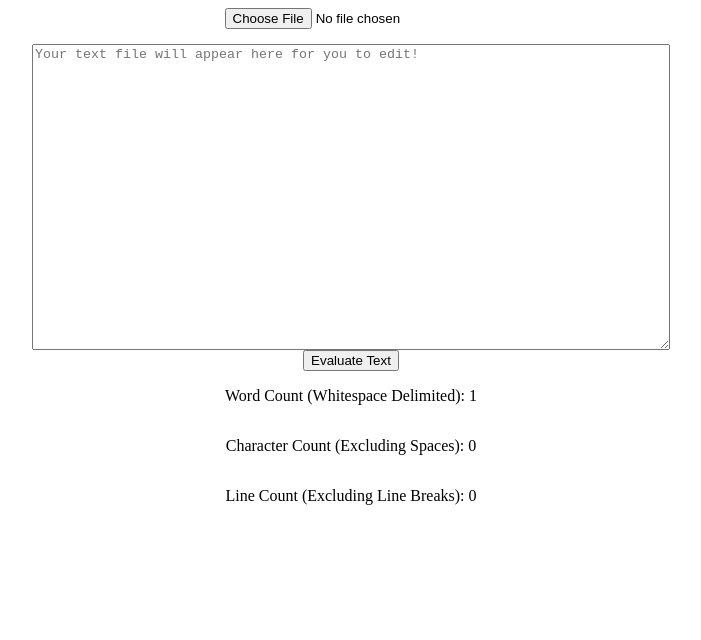
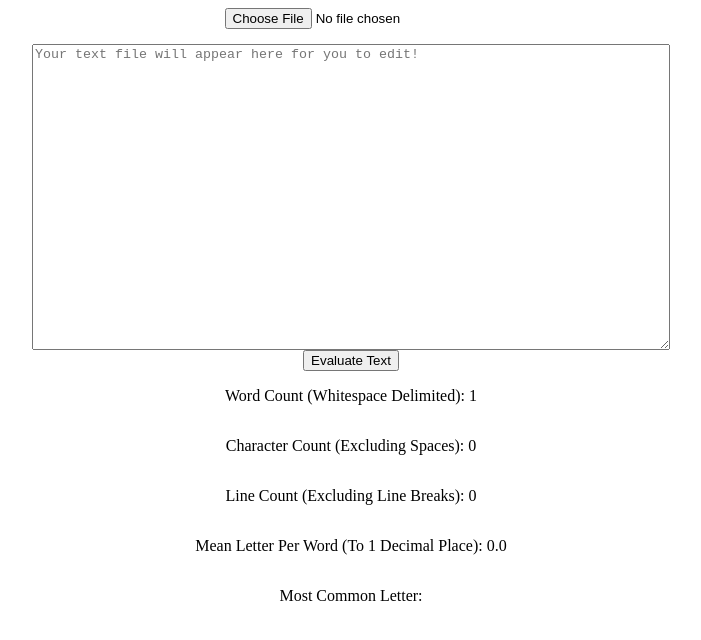
Before and after one commit to ZyaxitronED/Text-Stat-Test, a plain HTML site: page index.html in a window 1280 px wide. Both pictures are taken after a click on the button "Evaluate Text". Shown: the whole page, without its empty margins (289-990 px from the left). Drawn offline with Linux system fonts and the light colour scheme.

Commit message:
Most common letter and mean calculations added .
Most common letter calculation added that also disregards spaces. This would result in a blank value being returned, but I used regex to filter out the spaces from the equation.
Also added a calculation for the mean of letters per word to one decimal place using .toFixed(1).

```diff
--- a/index.html
+++ b/index.html
@@ -23,6 +23,8 @@
         <p id="wordCount"></p>
         <p id="charCount"></p>
         <p id="lineCount"></p>
+        <p id="meanCount"></p>
+        <p id="commonLetter"></p>
     </div>
 
 </body>
--- a/script.js
+++ b/script.js
@@ -26,12 +26,41 @@ function Analyse() {
     var charCount = textareaValue.replace(regex, '').length;
     var lineCount = 0;
     var lines = textareaValue.split('\n');
+    var wordArray = textareaValue.split(' ');
+    var wordAvg = 0;
+
+    for (var i = 0; i < wordCount; i++) {
+        wordAvg += wordArray[i].length;
+    }
+
+    var avgLeng = wordAvg / wordCount;
 
     for (var i = 0; i < lines.length; i++) {
         if(lines[i].length > 0) lineCount++;
     }
 
+    const maxChar = str => {
+        const strObj = {};
+        var maxCount = 0;
+        var maxChar = "";
+
+        for (let char of str) {
+            strObj[char] = strObj[char] + 1 || 1;
+        }
+
+        for (let key in strObj) {
+            if (strObj[key] > maxCount) {
+                maxCount = strObj[key];
+                maxChar = key;
+            }
+        }
+
+        return maxChar;
+    }
+
     document.getElementById('wordCount').innerHTML = "Word Count (Whitespace Delimited): " + wordCount;
     document.getElementById('charCount').innerHTML = "Character Count (Excluding Spaces): " + charCount;
     document.getElementById('lineCount').innerHTML = "Line Count (Excluding Line Breaks): " + lineCount;
+    document.getElementById('meanCount').innerHTML = "Mean Letter Per Word (To 1 Decimal Place): " + avgLeng.toFixed(1);
+    document.getElementById('commonLetter').innerHTML = "Most Common Letter: " + maxChar(textareaValue.replace(regex, ''));
 };
```
